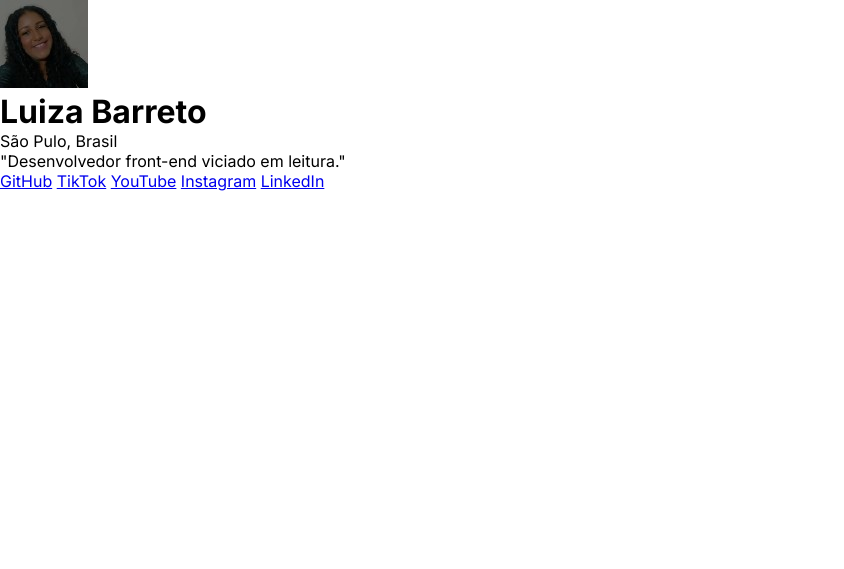
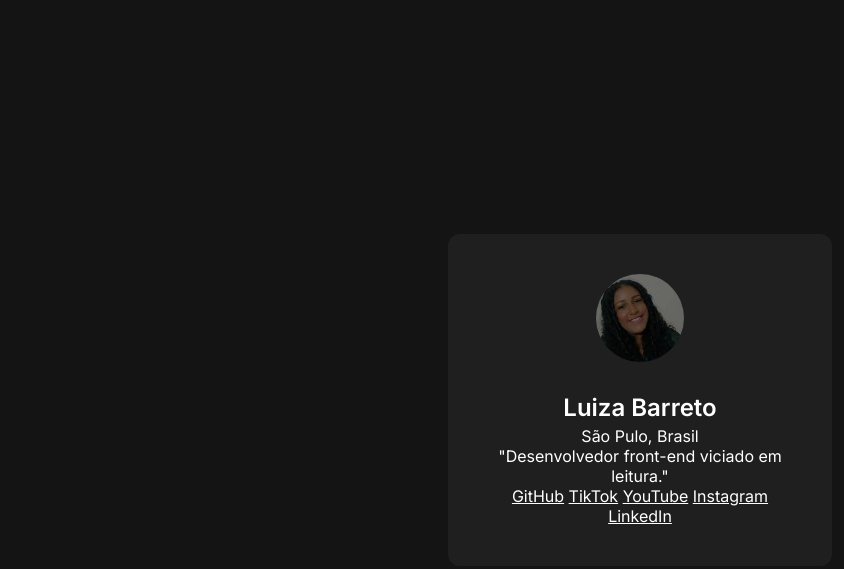
Before and after one commit to Lu03607/Meus-Links, a plain HTML site: page index.html in a window 1280 px wide. Shown: the whole page, without its empty margins (0-844 px from the left). Drawn offline with Linux system fonts and the light colour scheme.

Commit message:
Continuação do desenvolvimento do CSS e alteração de um parágrafo do HTML para strong

```diff
--- a/style.css
+++ b/style.css
@@ -4,3 +4,34 @@
     box-sizing: border-box;
     font-family: "Inter", sans-serif;
 }
+
+body {
+    background-color: #141414;
+    height: 100vh;
+    display: flex;
+    justify-content: center;
+    align-items: center;
+}
+
+div {
+    background-color: #1f1f1f;
+    width: 384px;
+    padding: 40px;
+    text-align: center;
+    border-radius: 12px;
+}
+
+h1, p, a {
+   color: #FFF;
+}
+
+div img {
+    border-radius: 50%;
+    margin-bottom: 24px;
+}
+
+div h1 {
+    font-size: 24px;
+    line-height: 36px;
+    font-weight: 600;
+}
```
